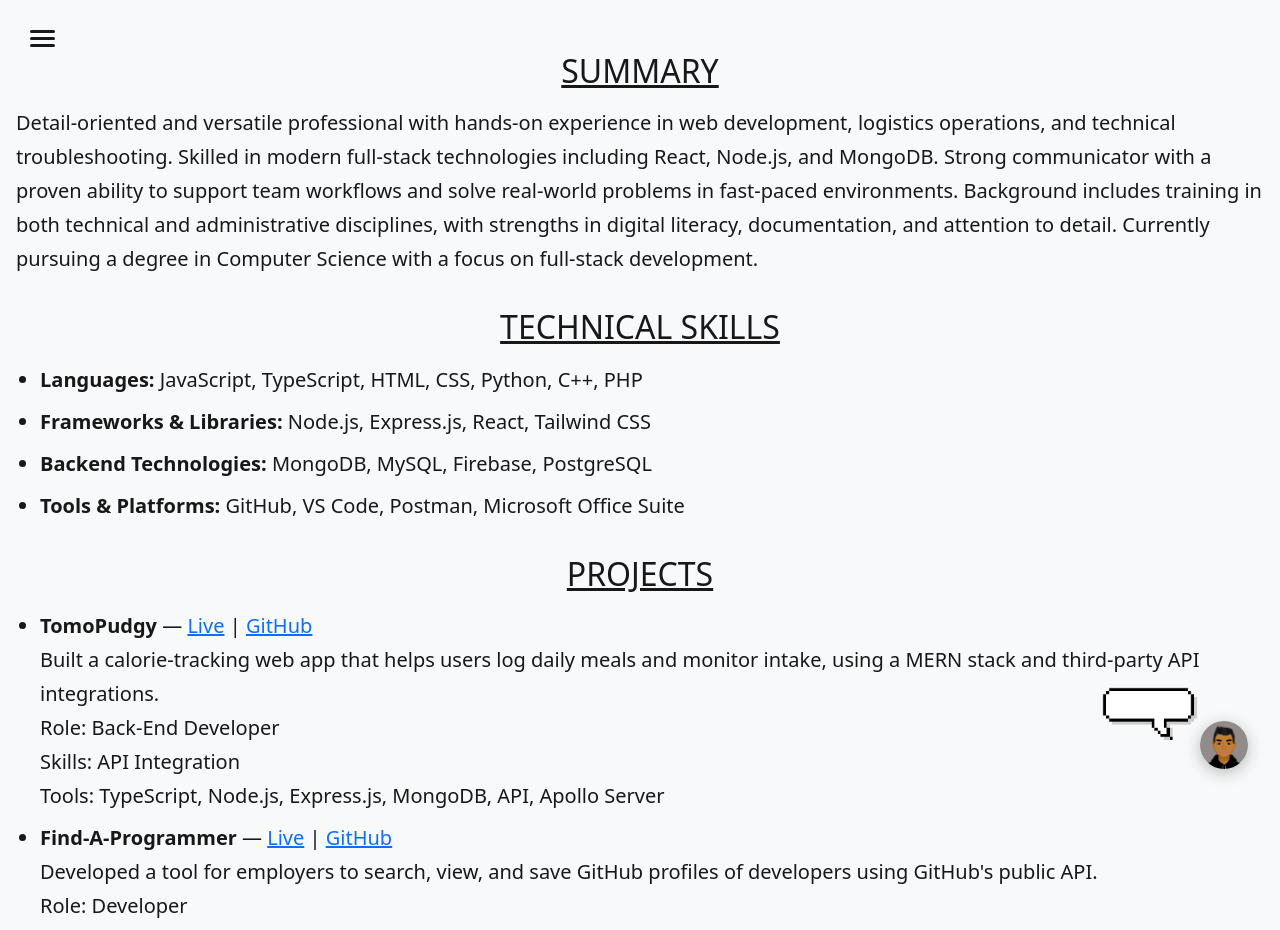
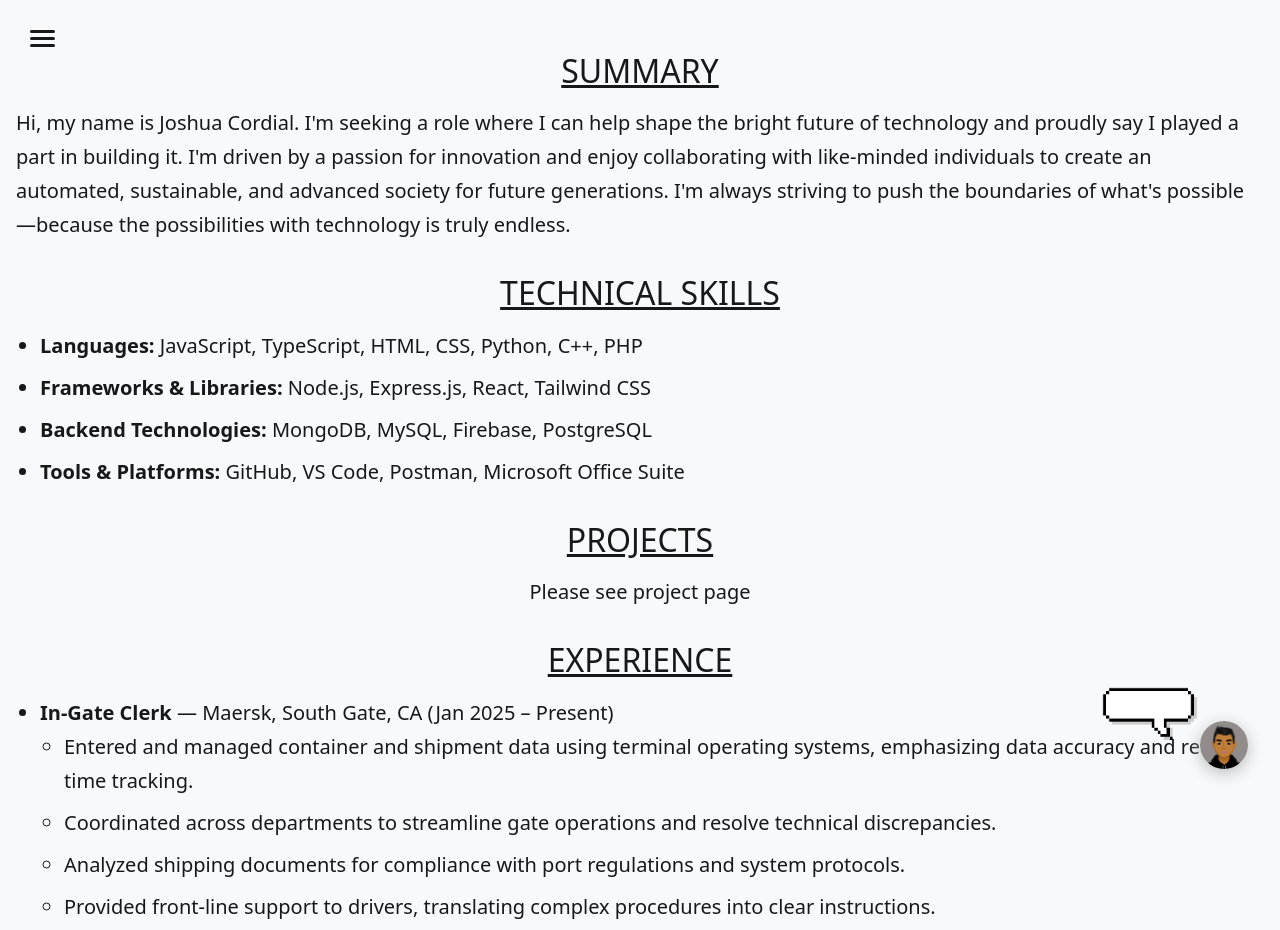
Before and after one commit to joshcord99/Joshua-Cordial-The-Programmer, a React (Vite) app in the folder client/: page /resume in a window 1280 px wide. Shown: the top 930 px of the page. Built offline with nearby package versions, Linux system fonts and the light colour scheme.

Commit message:
Update resume page: replace projects section with 'Please see project page' message

```diff
--- a/client/src/data/resumeData.jsx
+++ b/client/src/data/resumeData.jsx
@@ -1,6 +1,6 @@
 const resumeData = {
   summary:
-    "Detail-oriented and versatile professional with hands-on experience in web development, logistics operations, and technical troubleshooting. Skilled in modern full-stack technologies including React, Node.js, and MongoDB. Strong communicator with a proven ability to support team workflows and solve real-world problems in fast-paced environments. Background includes training in both technical and administrative disciplines, with strengths in digital literacy, documentation, and attention to detail. Currently pursuing a degree in Computer Science with a focus on full-stack development.",
+    "Hi, my name is Joshua Cordial. I'm seeking a role where I can help shape the bright future of technology and proudly say I played a part in building it. I'm driven by a passion for innovation and enjoy collaborating with like-minded individuals to create an automated, sustainable, and advanced society for future generations. I'm always striving to push the boundaries of what's possible—because the possibilities with technology is truly endless.",
   technicalSkills: {
     languages: "JavaScript, TypeScript, HTML, CSS, Python, C++, PHP",
     frameworksLibraries: "Node.js, Express.js, React, Tailwind CSS",
--- a/client/src/pages/Portfolio.jsx
+++ b/client/src/pages/Portfolio.jsx
@@ -42,6 +42,14 @@ export default function Portfolio() {
       title: "EZBadges",
       description:
         "C# CLI application that creates employee badges using SkiaSharp for image generation and API integration.",
+    },
+    {
+      link: "https://github.com/joshcord99/Find-A-Programmer",
+      img: "/err404.jpg",
+      alt: "Find-A-Programmer",
+      title: "Find-A-Programmer",
+      description:
+        "Front-end web application built with React and TypeScript that connects to GitHub API for candidate search and profile viewing.",
     },
     {
       link: "https://github.com/joshcord99/Personal-README-Generator",
--- a/client/src/pages/Resume.jsx
+++ b/client/src/pages/Resume.jsx
@@ -32,36 +32,7 @@ export default function Resume() {
 
           {/* PROJECTS */}
           <h2 className="resumeHead text-center">PROJECTS</h2>
-          <ul>
-            {resumeData.projects.map((project, index) => (
-              <li key={index} className="resumeText">
-                <strong>{project.name}</strong> —{" "}
-                <a
-                  href={project.live}
-                  target="_blank"
-                  rel="noopener noreferrer"
-                >
-                  Live
-                </a>{" "}
-                |{" "}
-                <a
-                  href={project.github}
-                  target="_blank"
-                  rel="noopener noreferrer"
-                >
-                  GitHub
-                </a>
-                <br />
-                {project.description}
-                <br />
-                Role: {project.role}
-                <br />
-                Skills: {project.skills}
-                <br />
-                Tools: {project.tools}
-              </li>
-            ))}
-          </ul>
+          <p className="resumeText text-center">Please see project page</p>
 
           {/* EXPERIENCE */}
           <h2 className="resumeHead text-center">EXPERIENCE</h2>
```
